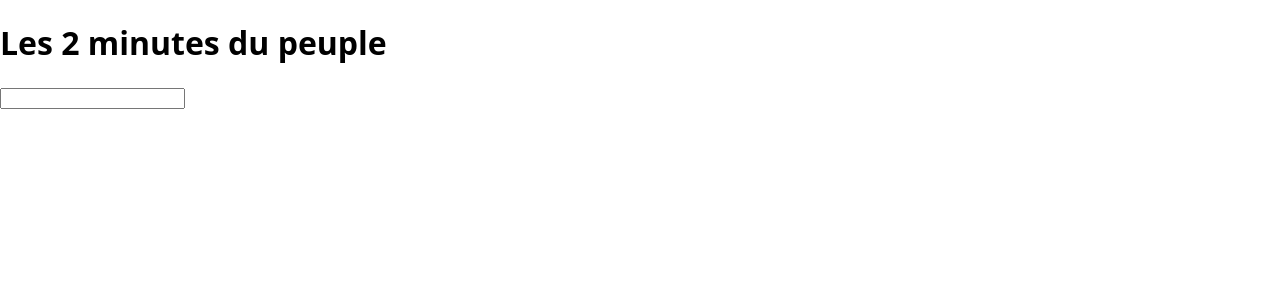
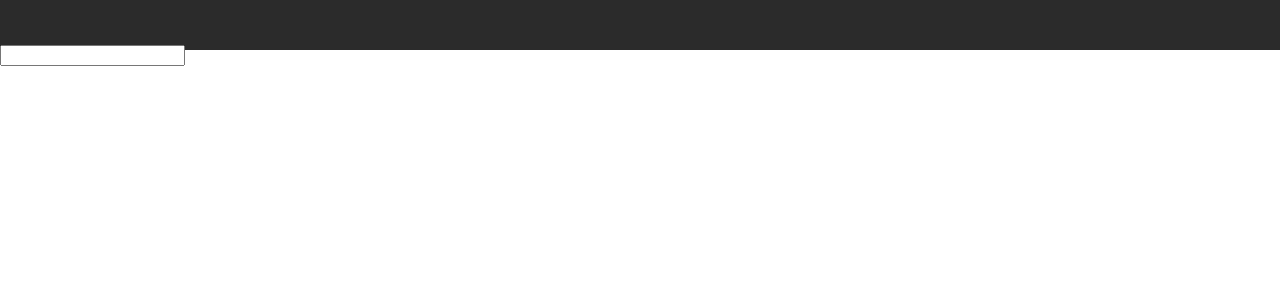
Before and after one commit to lobodol/2minutesDuPeuple, a Symfony app: template app/Resources/views/base.html.twig in a window 1280 px wide. Shown: the top 300 px of the page. Run offline with Twig, Linux system fonts and the light colour scheme; the template is opened without the code that fills it, so the values that code supplies are empty; style sheets or scripts are compiled from the project's sources; some libraries are stand-ins or nearby versions.

Commit message:
Add some CSS for header and result wrapper

```diff
--- /dev/null
+++ b/app/Resources/public/scss/_header.scss
@@ -0,0 +1,19 @@
+#Header {
+  position: fixed;
+  z-index: 100;
+
+  top: 0;
+  left: 0;
+
+  width: 100%;
+  height: 50px;
+
+  background-color: #2b2b2b;
+}
+
+#logo {
+  margin: 0;
+  padding: 0;
+
+  color: transparent;
+}
--- a/app/Resources/public/scss/style.scss
+++ b/app/Resources/public/scss/style.scss
@@ -4,6 +4,8 @@
 
 @import "sprite";
 
+@import "header";
 @import "player";
 @import "search";
+@import "searchResult";
 @import "playlist";
```
Also changed, not shown: app/Resources/public/scss/_searchResult.scss (added, +47 -0 lines).
